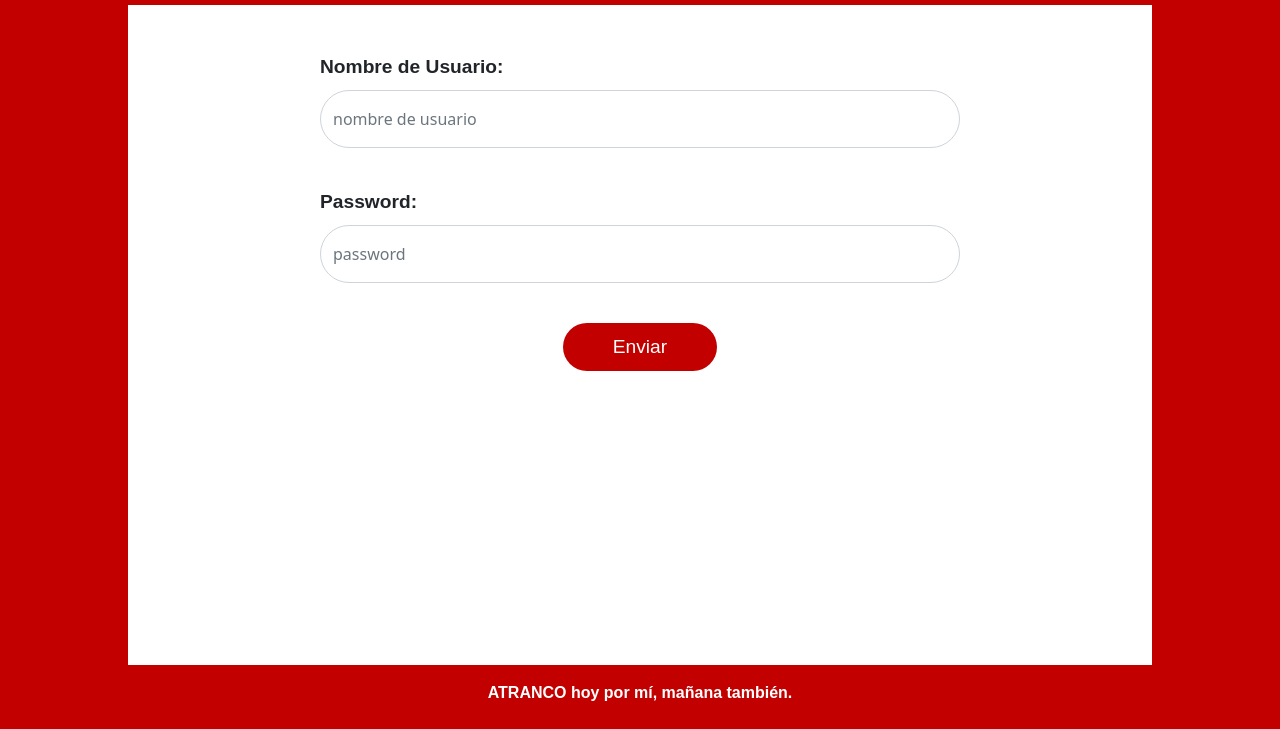
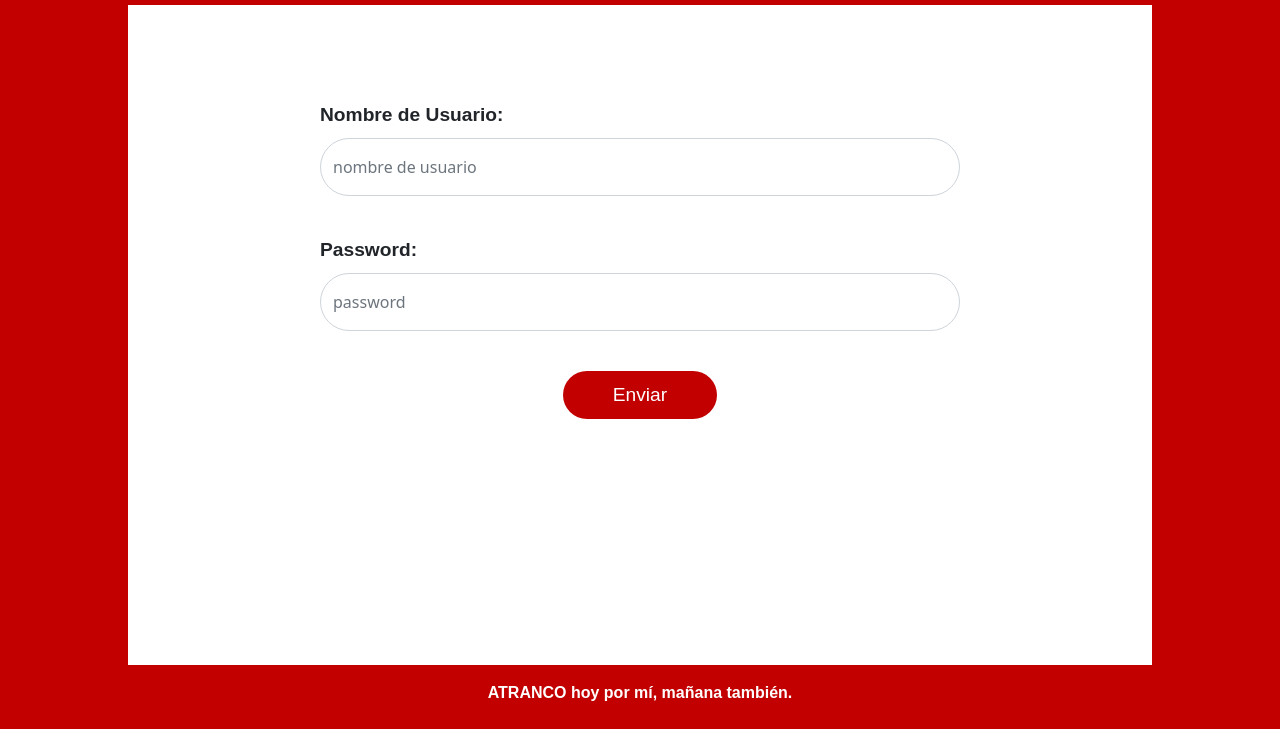
Before and after one commit to facose/atm_js_project, a plain HTML site: page index.html in a window 1280 px wide. Shown: the part 71-800 px from the top of the page. Drawn offline with nearby package versions, Linux system fonts and the light colour scheme.

Commit message:
Minor CSS changes.

```diff
--- a/assets/css/verification.css
+++ b/assets/css/verification.css
@@ -10,9 +10,8 @@ body {
 }
 
 form {
-    float: right;
     width: 50%;
-    margin: 3rem 25%;
+    margin: 6rem 25%;
 }
 
 input {
```
